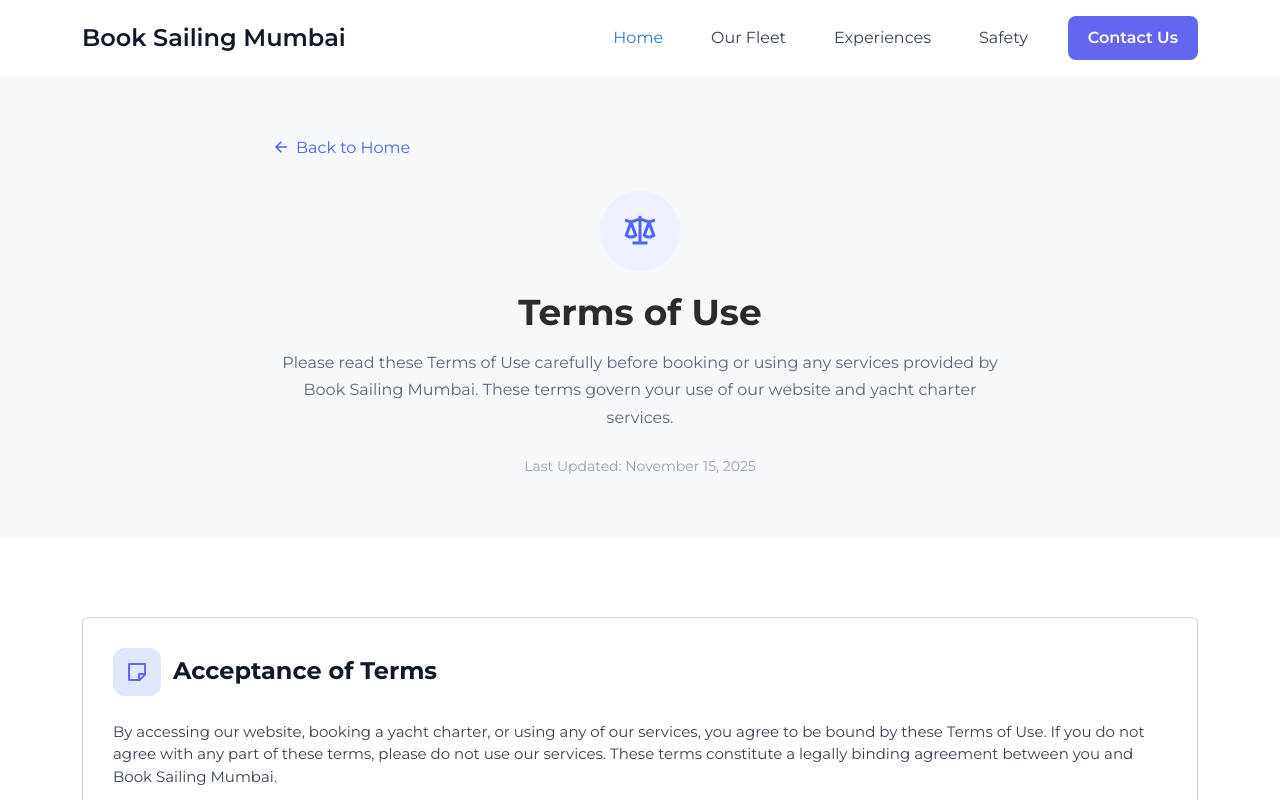
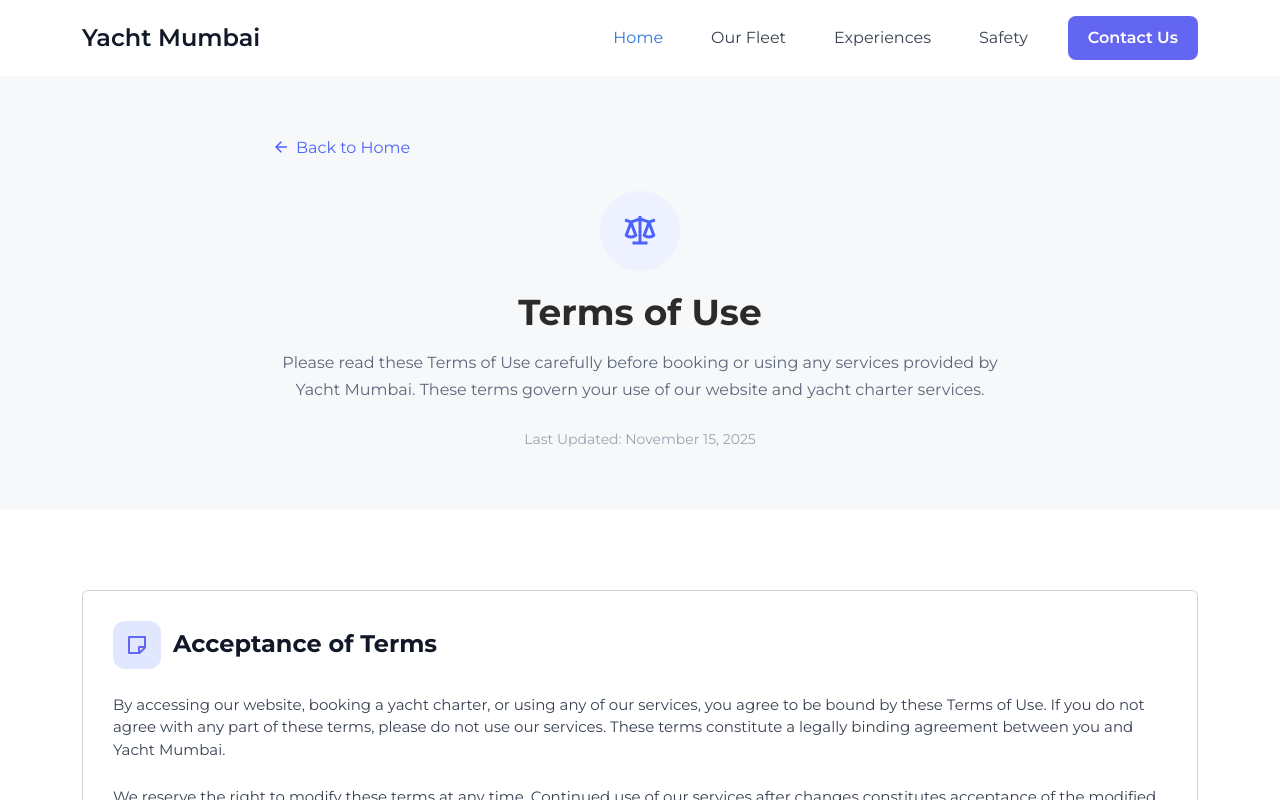
Before and after one commit to khanFarhn14/yacht-mumbai-v2, a React (Create React App) app: page /terms-of-use in a window 1280 px wide. Shown: the top 800 px of the page. Built offline with nearby package versions, Linux system fonts and the light colour scheme.

Commit message:
refactor: update the website name

```diff
--- a/src/View/QuickLinks/privacy-policy.js
+++ b/src/View/QuickLinks/privacy-policy.js
@@ -54,7 +54,7 @@ export default function PrivacyPolicy() {
                             <h3 className="title" data-aos="fade-up" data-aos-duration="2500">Privacy Policy</h3>
 
                             <p className="desc" data-aos="fade-up" data-aos-duration="2700">
-                                At Book Sailing Mumbai, we are committed to protecting your privacy
+                                At Yacht Mumbai, we are committed to protecting your privacy
                                 and ensuring the security of your personal information. This Privacy
                                 Policy explains how we collect, use, share, and protect your
                                 information when you use our yacht charter services.
--- a/src/View/QuickLinks/safety-guidelines.js
+++ b/src/View/QuickLinks/safety-guidelines.js
@@ -131,7 +131,7 @@ export default function SafetyGuidelines() {
                             </div>
 
                             <h3 className="title" data-aos="fade-up" data-aos-duration="2500">Your Safety is Our Priority</h3>
-                            <p className="desc mb-0" data-aos="fade-up" data-aos-duration="2700">At Book Sailing Mumbai, we believe that memorable experiences begin with peace of mind. Every precaution,
+                            <p className="desc mb-0" data-aos="fade-up" data-aos-duration="2700">At Yacht Mumbai, we believe that memorable experiences begin with peace of mind. Every precaution,
                                 every protocol, and every crew member is dedicated to ensuring your journey on the water is safe, comfortable, and truly unforgettable.</p>
                         </Col>
                     </Row>
--- a/src/View/QuickLinks/terms-of-use.js
+++ b/src/View/QuickLinks/terms-of-use.js
@@ -26,7 +26,7 @@ export default function TermsofUse() {
                             <h3 className="title" data-aos="fade-up" data-aos-duration="2500">Terms of Use</h3>
 
                             <p className="desc" data-aos="fade-up" data-aos-duration="2700">
-                                Please read these Terms of Use carefully before booking or using any services provided by Book Sailing Mumbai.
+                                Please read these Terms of Use carefully before booking or using any services provided by Yacht Mumbai.
                                 These terms govern your use of our website and yacht charter services.
                             </p>
 
@@ -77,7 +77,7 @@ export default function TermsofUse() {
                                     <h5 className="notice-title">Important Notice</h5>
 
                                     <p className="notice-text">
-                                        By making a booking with Book Sailing Mumbai, you acknowledge that you have
+                                        By making a booking with Yacht Mumbai, you acknowledge that you have
                                         read, understood, and agree to be bound by these Terms of Use. If you have
                                         any questions or concerns about these terms, please contact us before
                                         completing your booking.
--- a/src/View/_Common/Footer.js
+++ b/src/View/_Common/Footer.js
@@ -38,7 +38,7 @@ export default function Footer() {
                         <Row className="gy-4">
                             <Col md={3} className="footer-col">
                                 <div className="footer-title">
-                                    <h2>Book Sailing Mumbai</h2>
+                                    <h2>Yacht Mumbai</h2>
                                     <h3>Experience luxury on the Arabian Sea with Mumbai's premier yacht and speed boat charter service.</h3>
                                 </div>
 
@@ -83,7 +83,7 @@ export default function Footer() {
                     </div>
 
                     <div className="bottom-footer">
-                        <p>© 2024 Book Sailing Mumbai. All rights reserved.</p>
+                        <p>© 2024 Yacht Mumbai. All rights reserved.</p>
                         <ul className="d-flex gap-3">
                             <li>
                                 <Nav.Link as={HashLink} className={activeSection === "privacy-policy" ? "active" : ""} to="privacy-policy" eventKey="privacy-policy">
--- a/src/View/_Common/header.js
+++ b/src/View/_Common/header.js
@@ -38,7 +38,7 @@ export default function Header() {
     return (
         <Navbar expand="lg" className="my-navbar">
             <Container>
-                <Navbar.Brand as={Link} to="/">Book Sailing Mumbai</Navbar.Brand>
+                <Navbar.Brand as={Link} to="/">Yacht Mumbai</Navbar.Brand>
                 <Navbar.Toggle aria-controls="basic-navbar-nav" />
                 <Navbar.Collapse id="basic-navbar-nav" className="justify-content-end">
                     <Nav className="navbar-links" activeKey={activeSection}>
--- a/src/json/QuickLinks/terms-of-use.json
+++ b/src/json/QuickLinks/terms-of-use.json
@@ -5,7 +5,7 @@
         "title": "Acceptance of Terms",
         "sections": [
             {
-                "text": "By accessing our website, booking a yacht charter, or using any of our services, you agree to be bound by these Terms of Use. If you do not agree with any part of these terms, please do not use our services. These terms constitute a legally binding agreement between you and Book Sailing Mumbai."
+                "text": "By accessing our website, booking a yacht charter, or using any of our services, you agree to be bound by these Terms of Use. If you do not agree with any part of these terms, please do not use our services. These terms constitute a legally binding agreement between you and Yacht Mumbai."
             },
             {
                 "text": "We reserve the right to modify these terms at any time. Continued use of our services after changes constitutes acceptance of the modified terms. It is your responsibility to review these terms periodically."
@@ -195,7 +195,7 @@
             },
             {
                 "heading": "Entire Agreement",
-                "text": "These Terms of Use, together with our Privacy Policy and any booking confirmation, constitute the entire agreement between you and Book Sailing Mumbai regarding your use of our services."
+                "text": "These Terms of Use, together with our Privacy Policy and any booking confirmation, constitute the entire agreement between you and Yacht Mumbai regarding your use of our services."
             },
             {
                 "heading": "Waiver",
```
